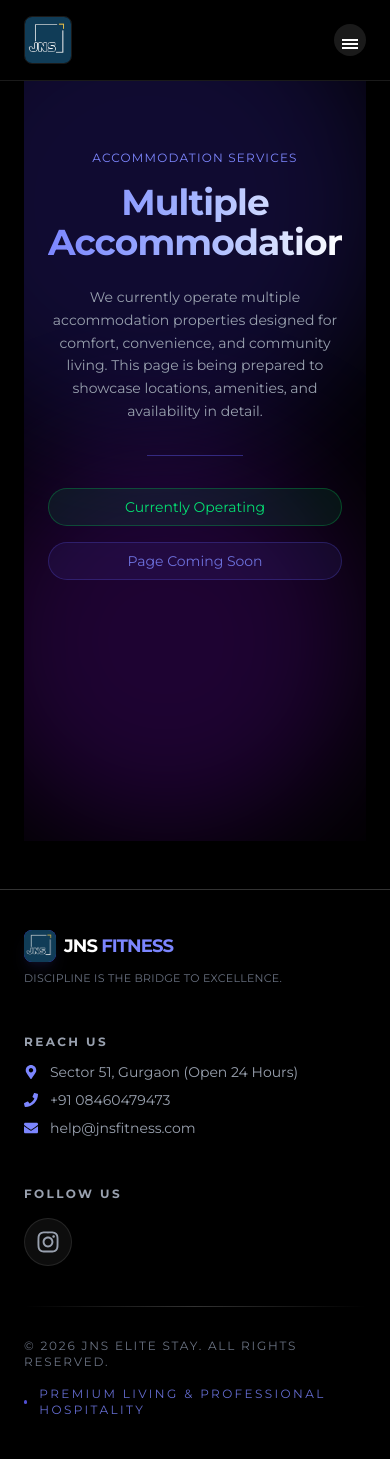
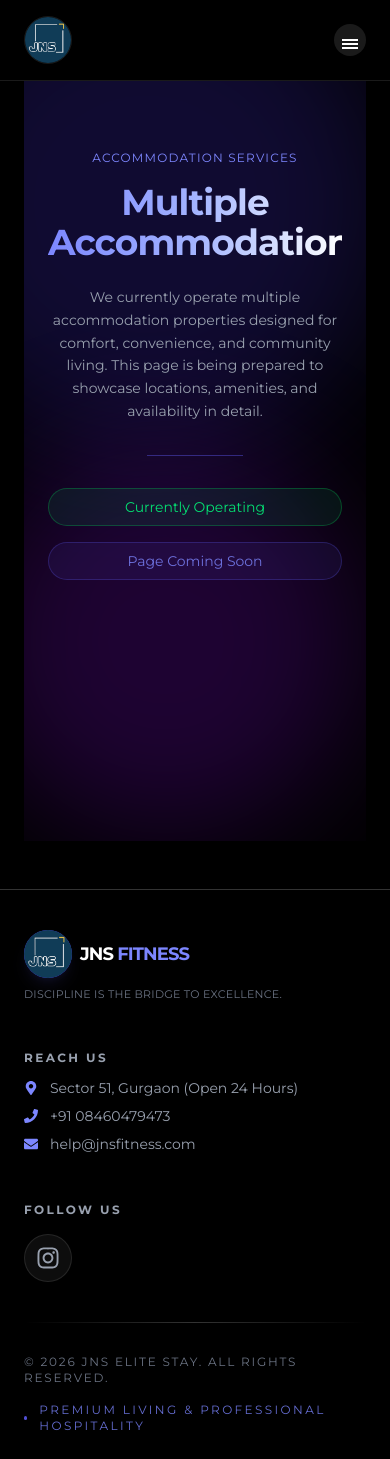
Before and after one commit to Szkrishna/jnsfitness, a React (Vite) app in the folder client/: page /coliving in a window 390 px wide. Shown: the top 1459 px of the page. Built offline with nearby package versions, Linux system fonts and the light colour scheme.

Commit message:
footer changes

```diff
--- a/client/src/pages/Footer.jsx
+++ b/client/src/pages/Footer.jsx
@@ -21,11 +21,11 @@ const Footer = () => {
           <div className="flex flex-col gap-2">
             <div className="flex items-center gap-2">
               {/* Minimalist Logo container */}
-              <div className="w-8 h-8 bg-indigo-600 rounded-lg flex items-center justify-center shadow-lg shadow-indigo-500/10">
+              <div className="w-12 h-12 bg-indigo-600 rounded-full flex items-center justify-center shadow-lg shadow-indigo-500/10">
                 <img
                   src={jnsLogo}
                   alt="JNS Logo"
-                  className="w-full h-full object-cover rounded-lg"
+                  className="w-full h-full object-cover rounded-full"
                 />
               </div>
               {/* Renamed to JNS FITNESS */}
--- a/client/src/pages/Header.jsx
+++ b/client/src/pages/Header.jsx
@@ -40,7 +40,7 @@ function Header() {
       <div className="max-w-7xl mx-auto px-6 md:px-12 lg:px-16 py-4 flex items-center justify-between">
         {/* Logo Section */}
         <NavLink to="/" className="flex items-center gap-3 group">
-          <div className="relative w-12 h-12 md:w-16 md:h-16 flex items-center justify-center overflow-hidden rounded-lg border border-white/10 group-hover:border-indigo-500/50 transition-colors">
+          <div className="relative w-12 h-12 md:w-16 md:h-16 flex items-center justify-center overflow-hidden rounded-3xl border border-white/10 group-hover:border-indigo-500/50 transition-colors">
             <img
               src={jnsLogo}
               alt="JNS Logo"
```
